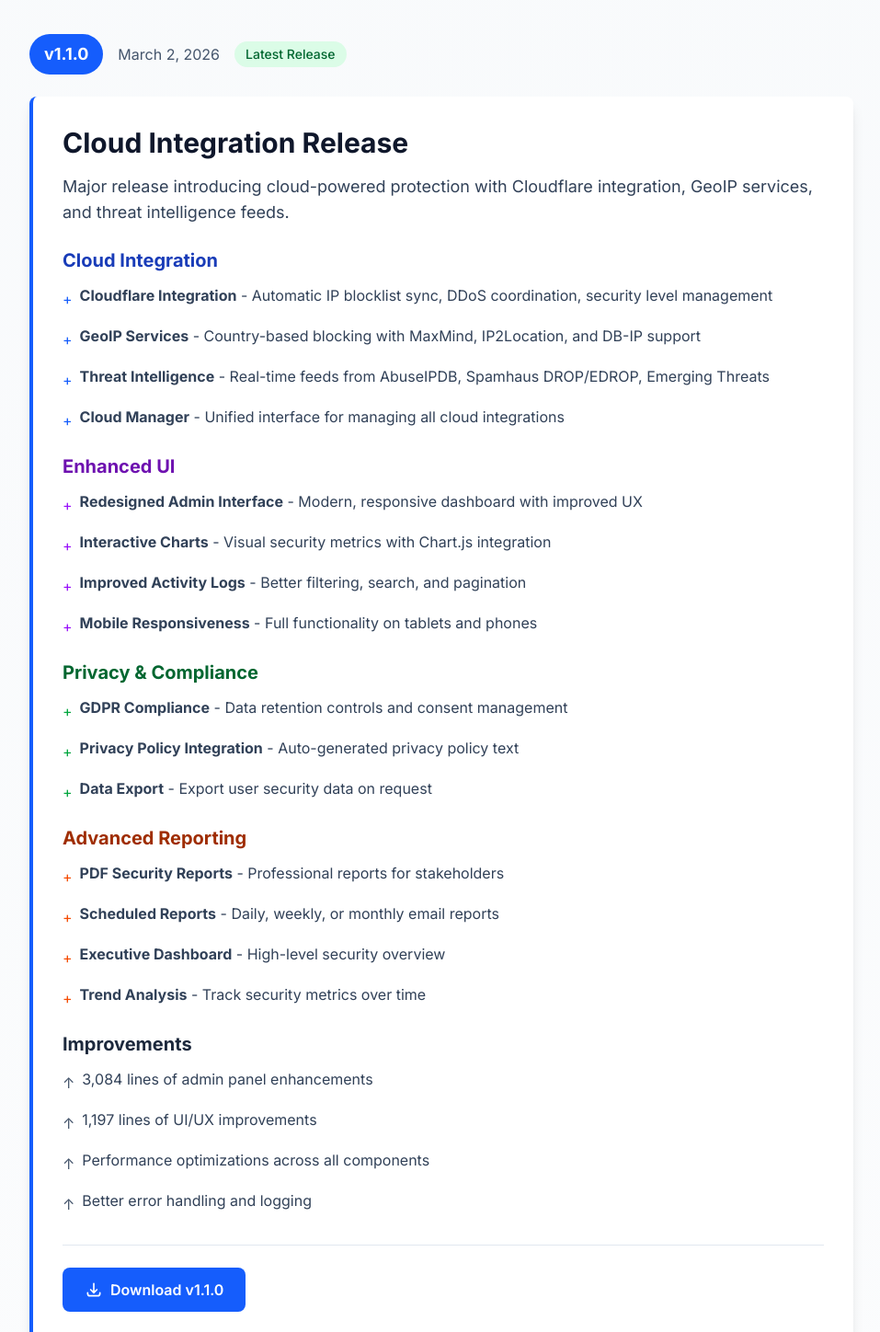
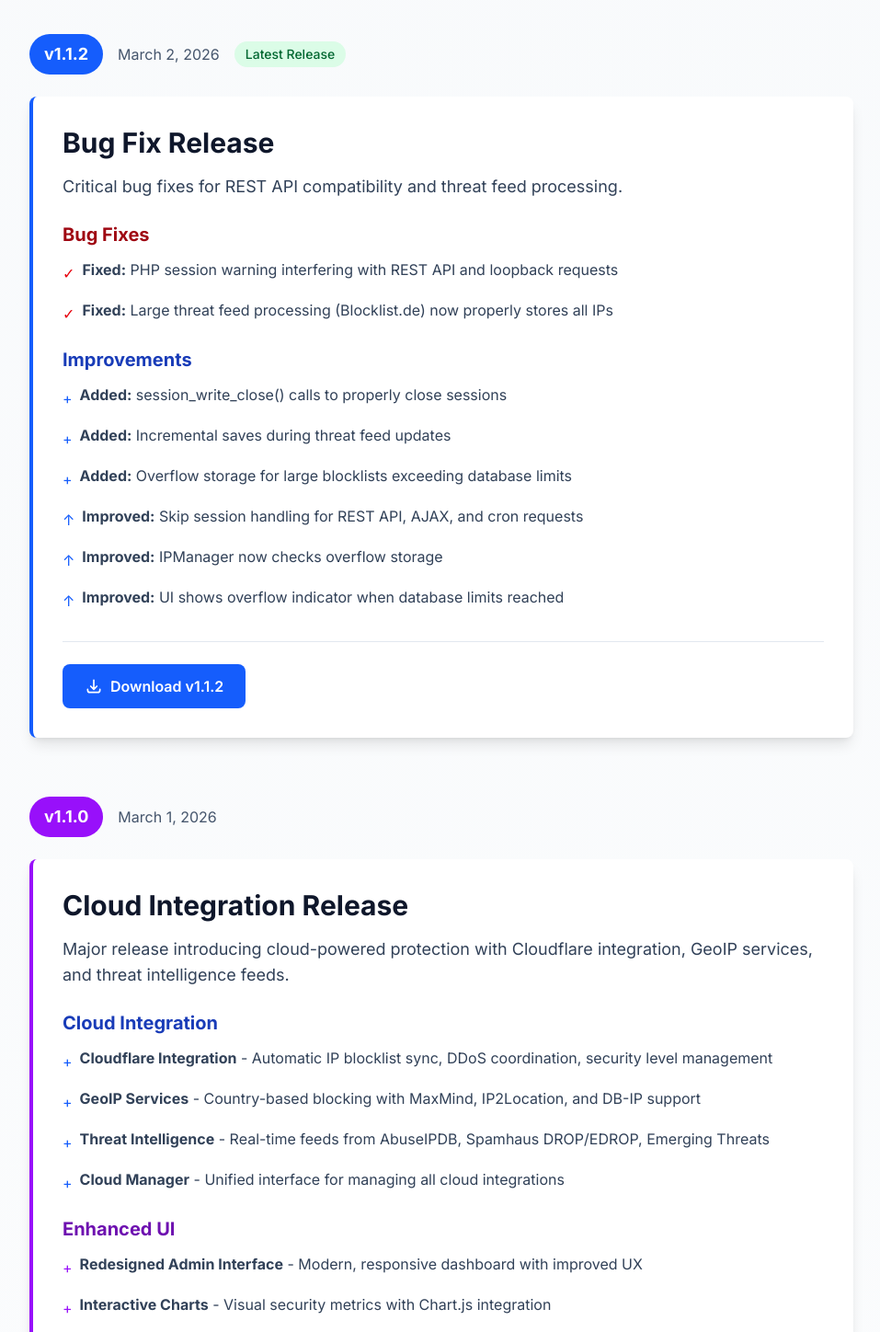
Before and after one commit to Saurava69/saurity, a Next.js app: page /changelog in a window 1280 px wide. Shown: the part 380-1828 px from the top of the page at 92% size, without its empty margins (160-1117 px from the left). Built offline with nearby package versions, Linux system fonts and the light colour scheme; no server answers.

Commit message:
Chnagelog modified

```diff
--- a/app/changelog/page.js
+++ b/app/changelog/page.js
@@ -56,11 +56,11 @@
         <section className="py-20 px-4">
           <div className="max-w-4xl mx-auto">
 
-            {/* Version 1.1.0 */}
+            {/* Version 1.1.2 */}
             <div className="mb-16">
               <div className="flex items-center gap-4 mb-6">
                 <span className="bg-blue-600 text-white px-4 py-2 rounded-full font-bold text-lg">
-                  v1.1.0
+                  v1.1.2
                 </span>
                 <span className="text-slate-600">March 2, 2026</span>
                 <span className="bg-green-100 text-green-800 px-3 py-1 rounded-full text-sm font-medium">
@@ -69,6 +69,85 @@
               </div>
 
               <div className="bg-white p-8 rounded-lg shadow-lg border-l-4 border-blue-600">
+                <h2 className="text-3xl font-bold mb-4 text-slate-900">
+                  Bug Fix Release
+                </h2>
+                <p className="text-lg text-slate-700 mb-6">
+                  Critical bug fixes for REST API compatibility and threat feed processing.
+                </p>
+
+                <div className="space-y-6">
+                  {/* Bug Fixes */}
+                  <div>
+                    <h3 className="text-xl font-bold mb-3 text-red-800">Bug Fixes</h3>
+                    <ul className="space-y-2 text-slate-700">
+                      <li className="flex items-start gap-2">
+                        <span className="text-red-600 mt-1">&#10003;</span>
+                        <span><strong>Fixed:</strong> PHP session warning interfering with REST API and loopback requests</span>
+                      </li>
+                      <li className="flex items-start gap-2">
+                        <span className="text-red-600 mt-1">&#10003;</span>
+                        <span><strong>Fixed:</strong> Large threat feed processing (Blocklist.de) now properly stores all IPs</span>
+                      </li>
+                    </ul>
+                  </div>
+
+                  {/* Improvements */}
+                  <div>
+                    <h3 className="text-xl font-bold mb-3 text-blue-800">Improvements</h3>
+                    <ul className="space-y-2 text-slate-700">
+                      <li className="flex items-start gap-2">
+                        <span className="text-blue-600 mt-1">+</span>
+                        <span><strong>Added:</strong> session_write_close() calls to properly close sessions</span>
+                      </li>
+                      <li className="flex items-start gap-2">
+                        <span className="text-blue-600 mt-1">+</span>
+                        <span><strong>Added:</strong> Incremental saves during threat feed updates</span>
+                      </li>
+                      <li className="flex items-start gap-2">
+                        <span className="text-blue-600 mt-1">+</span>
+                        <span><strong>Added:</strong> Overflow storage for large blocklists exceeding database limits</span>
+                      </li>
+                      <li className="flex items-start gap-2">
+                        <span className="text-blue-600 mt-1">↑</span>
+                        <span><strong>Improved:</strong> Skip session handling for REST API, AJAX, and cron requests</span>
+                      </li>
+                      <li className="flex items-start gap-2">
+                        <span className="text-blue-600 mt-1">↑</span>
+                        <span><strong>Improved:</strong> IPManager now checks overflow storage</span>
+                      </li>
+                      <li className="flex items-start gap-2">
+                        <span className="text-blue-600 mt-1">↑</span>
+                        <span><strong>Improved:</strong> UI shows overflow indicator when database limits reached</span>
+                      </li>
+                    </ul>
+                  </div>
+                </div>
+
+                <div className="mt-8 pt-6 border-t border-slate-200">
+                  <Link
+                    href="/download"
+                    className="inline-flex items-center gap-2 bg-blue-600 text-white px-6 py-3 rounded-lg hover:bg-blue-700 transition-colors font-semibold"
+                  >
+                    <svg className="w-5 h-5" fill="none" stroke="currentColor" viewBox="0 0 24 24">
+                      <path strokeLinecap="round" strokeLinejoin="round" strokeWidth={2} d="M4 16v1a3 3 0 003 3h10a3 3 0 003-3v-1m-4-4l-4 4m0 0l-4-4m4 4V4" />
+                    </svg>
+                    Download v1.1.2
+                  </Link>
+                </div>
+              </div>
+            </div>
+
+            {/* Version 1.1.0 */}
+            <div className="mb-16">
+              <div className="flex items-center gap-4 mb-6">
+                <span className="bg-purple-600 text-white px-4 py-2 rounded-full font-bold text-lg">
+                  v1.1.0
+                </span>
+                <span className="text-slate-600">March 1, 2026</span>
+              </div>
+
+              <div className="bg-white p-8 rounded-lg shadow-lg border-l-4 border-purple-600">
                 <h2 className="text-3xl font-bold mb-4 text-slate-900">
                   Cloud Integration Release
                 </h2>
@@ -165,41 +244,6 @@
                       </li>
                     </ul>
                   </div>
-
-                  {/* Improvements */}
-                  <div>
-                    <h3 className="text-xl font-bold mb-3 text-slate-800">Improvements</h3>
-                    <ul className="space-y-2 text-slate-700">
-                      <li className="flex items-start gap-2">
-                        <span className="text-slate-600 mt-1">↑</span>
-                        <span>3,084 lines of admin panel enhancements</span>
-                      </li>
-                      <li className="flex items-start gap-2">
-                        <span className="text-slate-600 mt-1">↑</span>
-                        <span>1,197 lines of UI/UX improvements</span>
-                      </li>
-                      <li className="flex items-start gap-2">
-                        <span className="text-slate-600 mt-1">↑</span>
-                        <span>Performance optimizations across all components</span>
-                      </li>
-                      <li className="flex items-start gap-2">
-                        <span className="text-slate-600 mt-1">↑</span>
-                        <span>Better error handling and logging</span>
-                      </li>
-                    </ul>
-                  </div>
-                </div>
-
-                <div className="mt-8 pt-6 border-t border-slate-200">
-                  <Link
-                    href="/download"
-                    className="inline-flex items-center gap-2 bg-blue-600 text-white px-6 py-3 rounded-lg hover:bg-blue-700 transition-colors font-semibold"
-                  >
-                    <svg className="w-5 h-5" fill="none" stroke="currentColor" viewBox="0 0 24 24">
-                      <path strokeLinecap="round" strokeLinejoin="round" strokeWidth={2} d="M4 16v1a3 3 0 003 3h10a3 3 0 003-3v-1m-4-4l-4 4m0 0l-4-4m4 4V4" />
-                    </svg>
-                    Download v1.1.0
-                  </Link>
                 </div>
               </div>
             </div>
--- a/app/rate-limiting/page.js
+++ b/app/rate-limiting/page.js
@@ -214,11 +214,11 @@
                       Every failed login is tracked by IP address using WordPress transients with automatic expiration.
                     </p>
                     <div className="bg-white border border-gray-200 rounded p-4 font-mono text-sm">
-                      <div className="text-gray-600">// Transient key structure</div>
+                      <div className="text-gray-600">{`// Transient key structure`}</div>
                       <div className="text-blue-600">saurity_login_attempts_192.168.1.1</div>
-                      <div className="text-gray-600 mt-2">// Value: array of timestamps</div>
+                      <div className="text-gray-600 mt-2">{`// Value: array of timestamps`}</div>
                       <div className="text-green-600">[1704628800, 1704628860, 1704628920, ...]</div>
-                      <div className="text-gray-600 mt-2">// Auto-expires after window (600 seconds)</div>
+                      <div className="text-gray-600 mt-2">{`// Auto-expires after window (600 seconds)`}</div>
                     </div>
                   </div>
                 </div>
```
